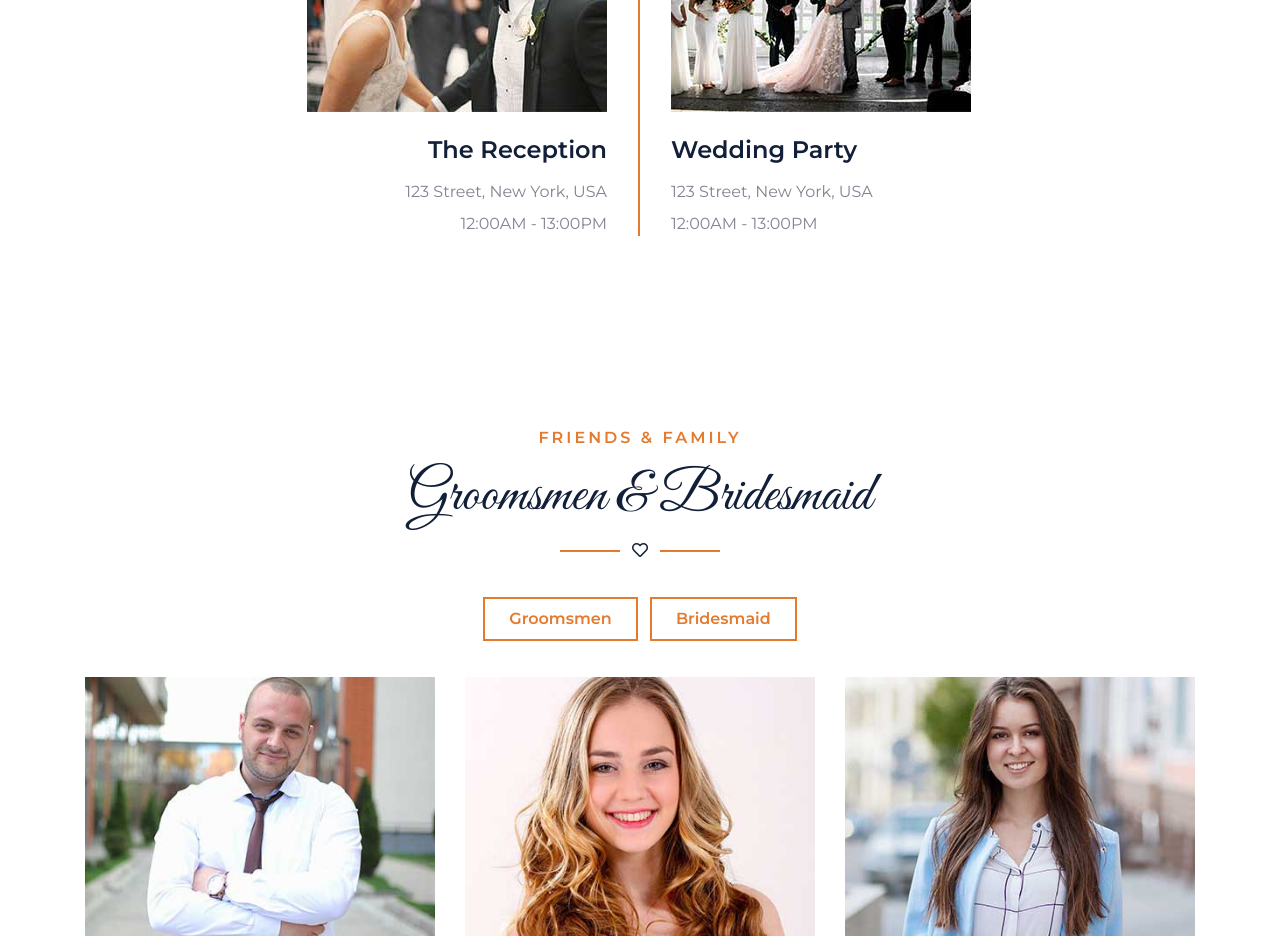
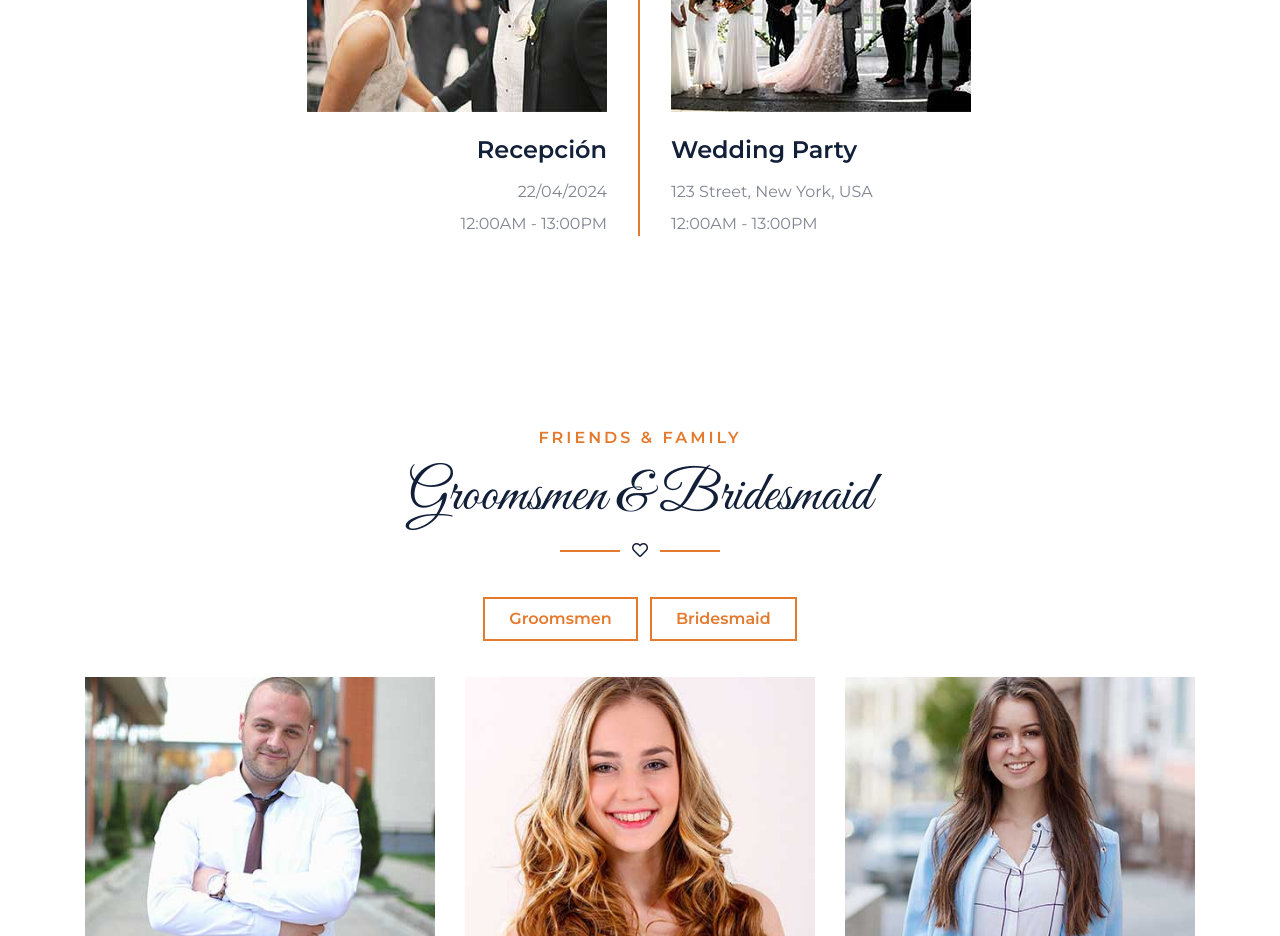
Before and after one commit to JesusEstudios/testExamen, a plain HTML site: page index.html in a window 1280 px wide. Shown: the part 5080-6016 px from the top of the page. Drawn offline with nearby package versions, Linux system fonts and the light colour scheme; files that its build step writes are made by us from their sources.

Commit message:
Cambio lugar y fecha recepcion

```diff
--- a/index.html
+++ b/index.html
@@ -303,8 +303,8 @@
                 <div class="col-md-6 border-right border-primary">
                     <div class="text-center text-md-right mr-md-3 mb-4 mb-md-0">
                         <img class="img-fluid mb-4" src="img/event-1.jpg" alt="">
-                        <h4 class="mb-3">The Reception</h4>
-                        <p class="mb-2">123 Street, New York, USA</p>
+                        <h4 class="mb-3">Recepción</h4>
+                        <p class="mb-2">22/04/2024</p>
                         <p class="mb-0">12:00AM - 13:00PM</p>
                     </div>
                 </div>
```
